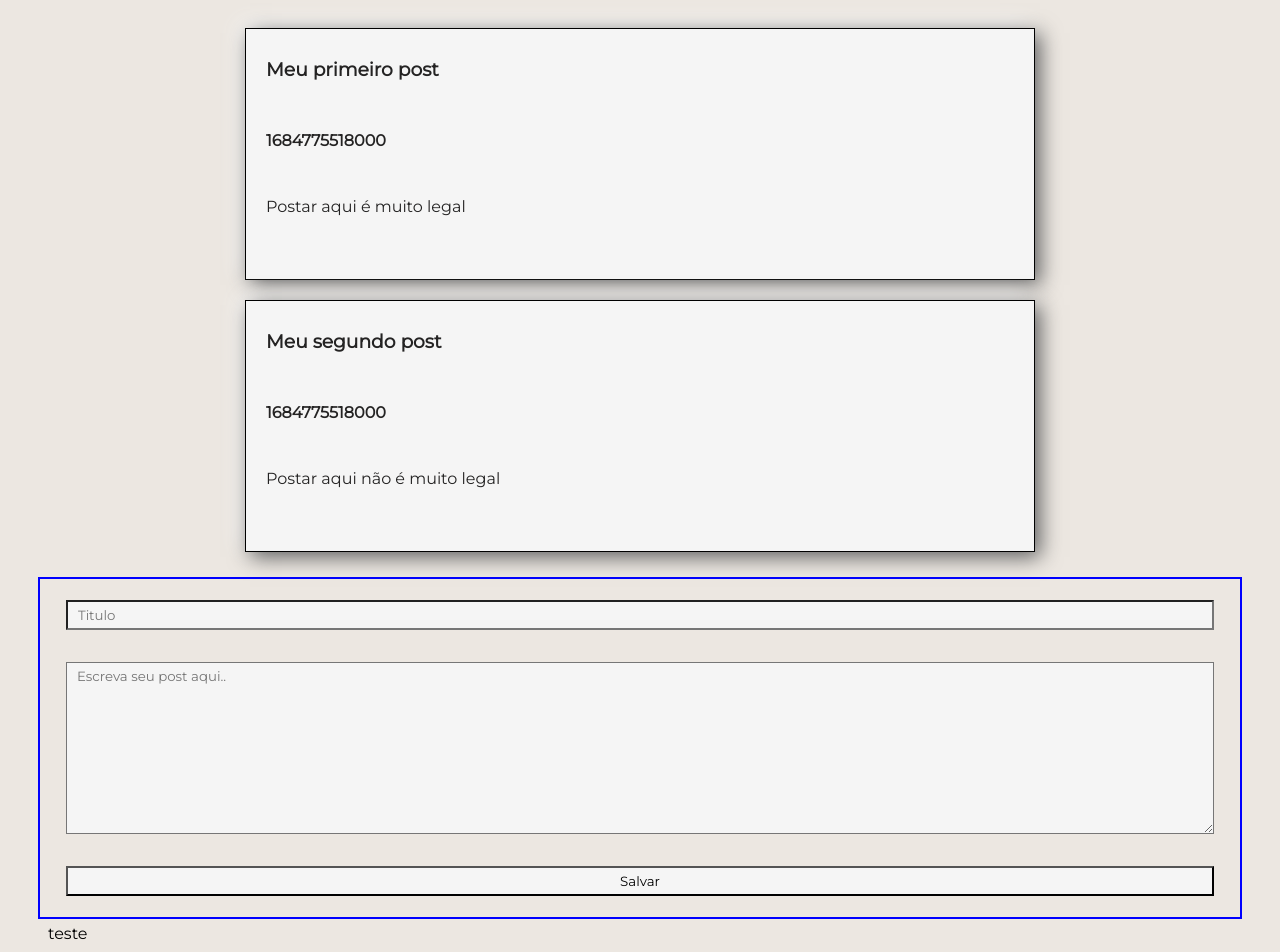
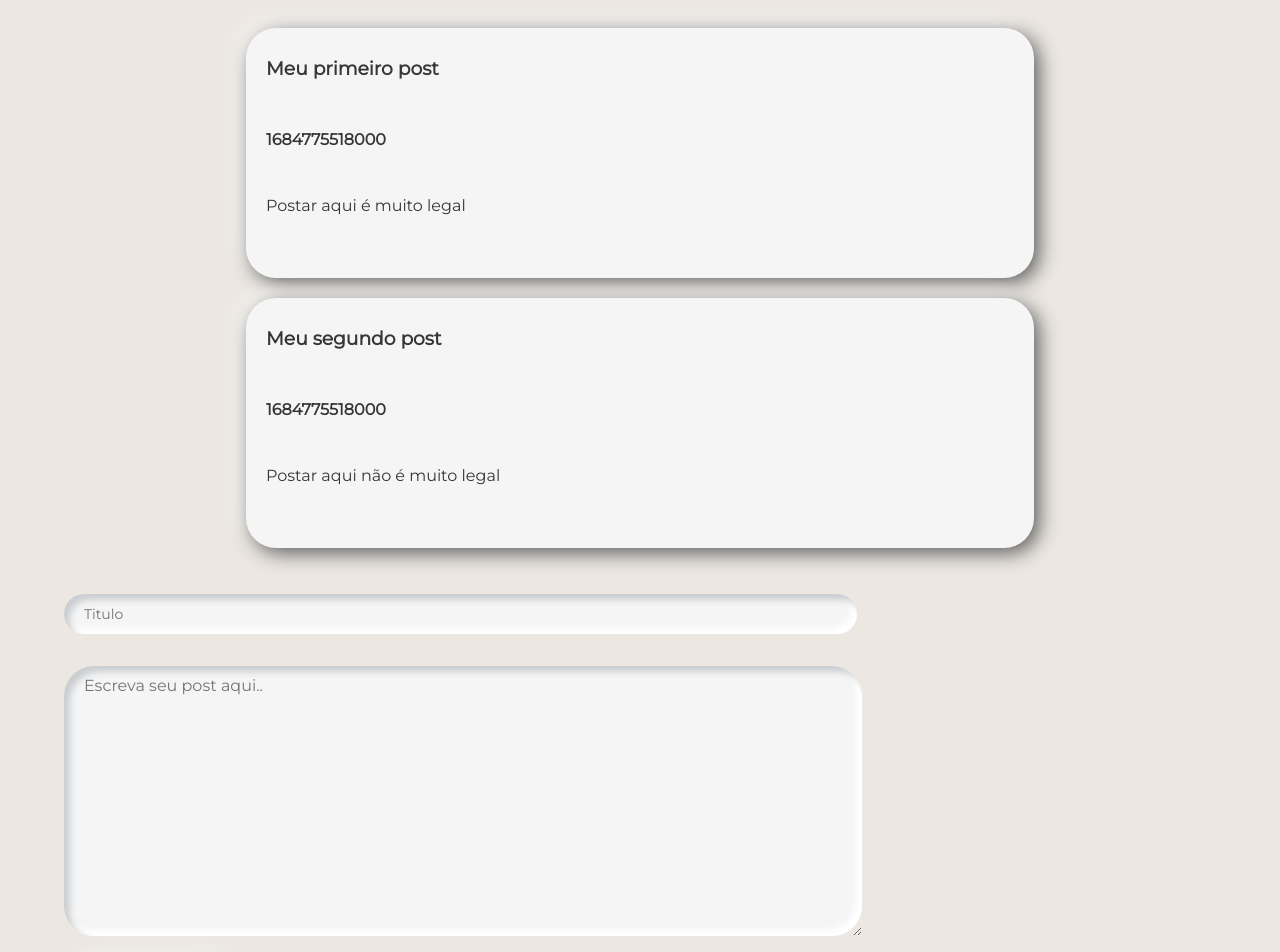
Before and after one commit to KarolKowalczuck/blogVue, a Vue app: page / in a window 1280 px wide. Shown: the top 952 px of the page. Built offline with nearby package versions, Linux system fonts and the light colour scheme.

Commit message:
WIP - estilização da pagina

```diff
--- a/src/App.vue
+++ b/src/App.vue
@@ -87,16 +87,30 @@ template {
   overflow: hidden;
 }
 
-form {
-  border: 2px solid blue;
+input {
+  padding: 5px;
+  padding-left: 20px;
+  height: 30px;
+  width: 60vw;
+  font-size: 14px;
+  border-radius: 50px;
+  box-shadow: inset 6px 6px 6px #cbced1, inset -6px -6px 6px white;
+}
+.search {
+  border: 1px solid palevioletred;
+}
+.post {
+  /* border: 1px solid rgb(54, 54, 54); */
 
+  border-radius: 30px;
+  background: #e0e0e0;
+  box-shadow: 5px 5px 20px #5a5a5a, -5px -5px 20px #ffffff;
 
-
-}
-
-form > * {
-  margin: 1rem;
-  background-color: whitesmoke;
+  width: 60vw;
+  height: 30vh;
+  justify-content: flex-start;
+  align-items: flex-start;
+  margin-block-end: 20px;
 }
 
 #lista-posts {
@@ -106,24 +120,78 @@ form > * {
 
 #lista-posts * {
   background-color: whitesmoke;
-  color: rgb(36, 35, 35);
+  color: rgb(54, 54, 54);
+}
 
+.forms {
+
+  border-radius: 20px;
+  box-shadow: 14px 14px 20px #cbced1, -14px -14px 20px whitesmoke;
+
+  justify-content: center;
+  align-items: center;
+  width: 100%;
+  padding: 0;
+}
+
+form > * {
+  margin: 1rem;
+  background-color: whitesmoke;
+  border: none;
+}
+
+textarea {
+  padding: 10px;
+  padding-left: 20px;
+  height: 250px;
+  width: 60vw;
+  font-size: 16px;
+  color: rgb(54, 54, 54);
+  border-radius: 30px;
+  box-shadow: inset 6px 6px 6px #cbced1, inset -6px -6px 6px white;
+}
+
+
+button {
+  background-color: whitesmoke;
+  font-size: 16px;
+  font-family: 'Montserrat', sans-serif;
+  color: rgb(54, 54, 54);
+
+  position: relative;
+  width: 200px;
+  height: 100px;
+  border-radius: 150px;
+  align-items: center;
+  justify-content: center;
 
 
 }
-.post {
-  border: 1px solid black;
 
-  border-radius: 0px;
-  background: #e0e0e0;
-  box-shadow:  5px 5px 20px #5a5a5a,
-             -5px -5px 20px #ffffff;
+button:before {
+  position: absolute;
+  top: 0;
+  right: 0;
+  bottom: 0;
+  left: 0;
+  display: block;
+  width: 200px;
+  height: 100px;
+  content: " ";
+  cursor: pointer;
+  transition: 0.3s ease-out;
+  border-radius: 150px;
+  filter: blur(7px);
+  box-shadow: 8px 8px 20px #747475, -8px -8px 20px #fff;
 
-  width: 60vw;
-  height: 30vh;
-  justify-content: flex-start;
-  align-items: flex-start;
-  margin-block-end: 20px;
+}
+
+button:hover:before {
+  box-shadow: 8px 8px 20px #747475, -8px -8px 20px #fff,
+  inset -8px -8px 20px #fff, inset 8px 8px 20px #747475;
+
+  /* transition: 0.3s ease-in;
+  transform: scale(1.1); */
 }
 
 </style>
```
